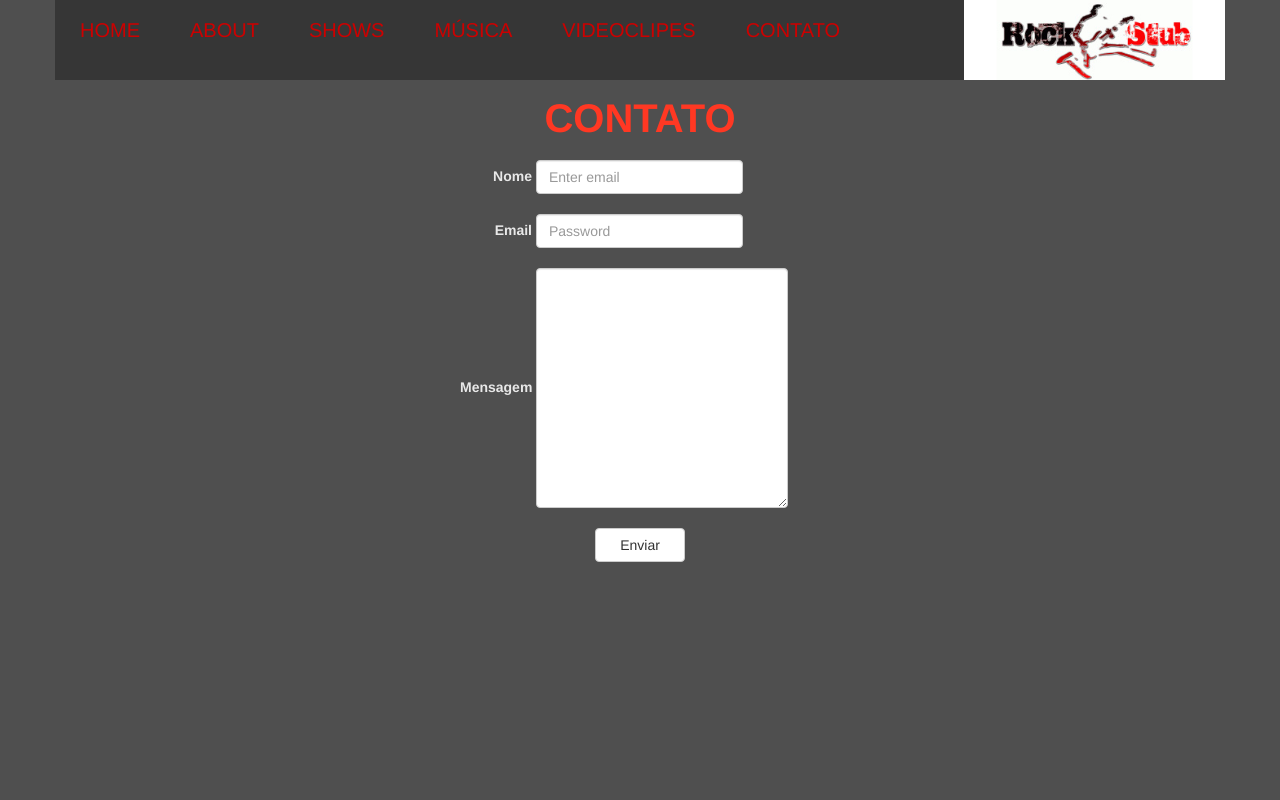
After one commit to deciomoritz/Vermelho, a PHP site: page /pages/contato.html in a window 1280 px wide. The commit adds this page. Run offline with PHP 8.4, Linux system fonts and the light colour scheme.

Commit message:
Tela Contato
Alteração no css para ajustes na tela contato e criação do html da tela
contato.

```diff
--- /dev/null
+++ b/pages/contato.html
@@ -0,0 +1,58 @@
+<html>
+	<head>
+		<title>Rock Stub</title>
+		<meta charset="UTF-8">
+		<link rel="stylesheet" href="../styles/bootstrap-3.3.4-dist/css/bootstrap.min.css">
+		<link rel="stylesheet" href="../styles/styles.css">
+
+	</head>
+	<body>
+		<div class="container">
+
+			<div class="row">
+				<div class="col-*-*">
+					<div class="menuContainer">
+						<div class="menuBar">
+							<ul class="nav navbar-nav">
+								<li class="menuBarLi"><a class="menuBarA" href="#">HOME</a></li>
+								<li class="menuBarLi"><a class="menuBarA" href="#">ABOUT</a></li>
+								<li class="menuBarLi"><a class="menuBarA" href="#">SHOWS</a></li>
+								<li class="menuBarLi"><a class="menuBarA" href="#">MÚSICA</a></li>
+								<li class="menuBarLi"><a class="menuBarA" href="#">VIDEOCLIPES</a></li>
+								<li class="menuBarLi"><a class="menuBarA" href="#">CONTATO</a></li>
+							</ul>
+						</div>
+					</div>
+				</div>
+			</div>
+
+			<!--PAGINA DE CONTATO -->
+				<div class="label">
+				CONTATO
+				</div>
+				<div class="row">
+				 <div class="col-md-offset-4 col-md-4">
+					<form>
+				  		<div class="form-inline">
+				    		<label for="exampleInputEmail" class="nome">Nome</label>
+				    		<input type="email" class="form-control" id="email,exampleInputEmail1" placeholder="Enter email">
+				  		</div>
+				  		<br/>
+				  		<div class="form-inline">
+				    		<label for="exampleInputPassword1" class="nome">Email</label>
+				    		<input type="password" class="form-control" id="email,exampleInputPassword1" placeholder="Password">
+				  		</div>
+				  		<br/>
+				  		<div class="form-inline">
+				    		<label for="exampleInputFile" class="nome">Mensagem</label>
+				    		<textarea class="form-control" rows="3" id="mensagem"></textarea>
+				  		</div>
+				  		<br/>
+				  		<div class="col-md-offset-4 col-md-4">
+				  			<button type="submit" class="btn btn-default" id="botao">Enviar</button>
+						</div>
+				</form>
+				</div>
+			</div>
+	</body>
+</html>
--- a/styles/styles.css
+++ b/styles/styles.css
@@ -68,7 +68,22 @@ body{
     margin-top: 10px;
     margin-bottom: 10px;
 }
-
+#botao{
+	width: 100%;
+	text-align: center;
+}
+.nome{
+	color: #E8E8E8;
+	text-align:right;
+	width: 20%;
+}
+#mensagem{
+	width: 70%;
+	height: 30%;
+}
+#email{
+	width: 70%;
+}
 #table{
 	width: 100%;
 	text-align: center;
```
